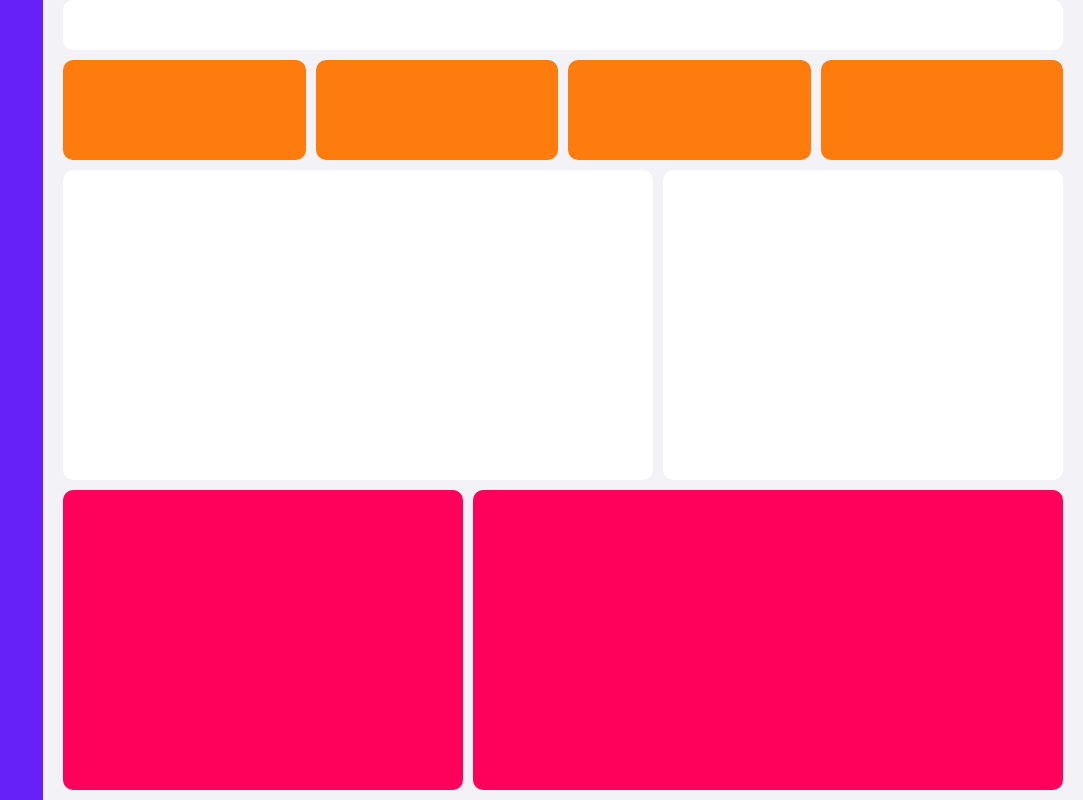
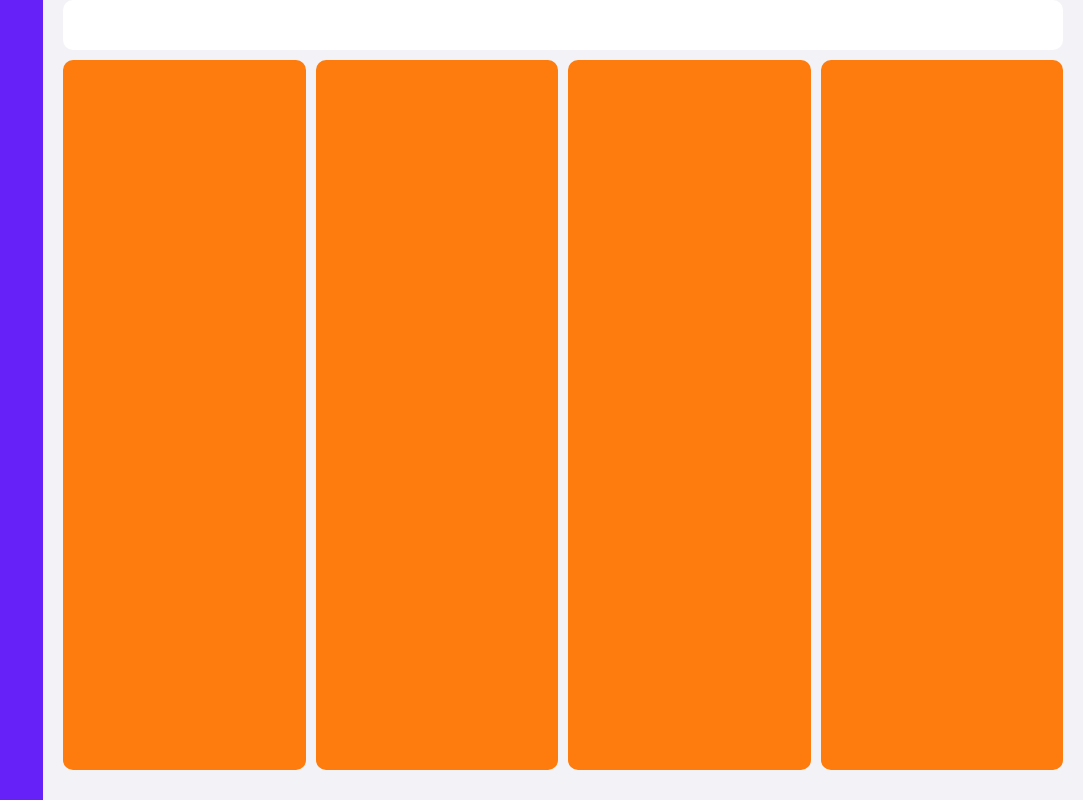
Before and after one commit to AlysoonFelipeeDev/admin-panel, a React (Vite) app: page / in a window 1280 px wide. Shown: the whole page, without its empty margins (197-1280 px from the left). Built offline with nearby package versions, Linux system fonts and the light colour scheme.

Commit message:
refactor: Separar o conteúdo do Dashboard do DefaultLayout usando a propriedade children

```diff
--- a/src/App.tsx
+++ b/src/App.tsx
@@ -1,4 +1,5 @@
 import { DefaultLayout } from './layouts/DefaultLayout'
+import { Dashboard } from './pages/Dashboard'
 import { GlobalStyles } from './styles/GlobalStyles'
 
 function App() {
@@ -6,7 +7,9 @@ function App() {
   return (
     <>
     <GlobalStyles />
-      <DefaultLayout />
+      <DefaultLayout>
+        {<Dashboard/>}
+      </DefaultLayout>
 
     </>
   )
--- a/src/layouts/DefaultLayout.tsx
+++ b/src/layouts/DefaultLayout.tsx
@@ -1,25 +1,17 @@
+import type { ReactNode } from "react"
 import styled from "styled-components"
 
-export function DefaultLayout() {
+interface DefaultLayoutProps {
+    children: ReactNode
+}
+
+export function DefaultLayout({children}: DefaultLayoutProps) {
     return (
         <Container>
             <Sidebar></Sidebar>
             <ContentContainer>
                 <Header></Header>
-                <Datas>
-                    <div></div>
-                    <div></div>
-                    <div></div>
-                    <div></div>
-                </Datas>
-                <Reports>
-                    <div></div>
-                    <div></div>
-                </Reports>
-                <Orders>
-                    <div></div>
-                    <div></div>
-                </Orders>
+                {children}
             </ContentContainer>
         </Container>
     )
@@ -39,7 +31,7 @@ const Sidebar = styled.div`
 
 const ContentContainer = styled.div`
     display: grid;
-    grid-template-rows: 50px 100px 1fr 1fr;
+    grid-template-rows: 50px 1fr;
     gap: 10px;
     margin: 0 20px
 
@@ -49,34 +41,3 @@ const Header = styled.header`
     background-color: #FFFFFF;
     border-radius: 10px
 `
-
-const Datas = styled.div`
-    display: grid;
-    grid-template-columns: 1fr 1fr 1fr 1fr;
-    gap: 10px;
-    div {
-        background-color: #FE7C0D;
-        border-radius: 10px
-    }
-`
-
-const Reports = styled.div`
-    display: grid;
-    grid-template-columns: 1fr 400px;
-    gap: 10px;
-    div {
-        background-color: #FFFFFF;
-        border-radius: 10px
-    }
-`
-
-const Orders = styled.div`
-    display: grid;
-    grid-template-columns: 400px 1fr;
-    gap: 10px;
-    div {
-        background-color: #FF005A;
-        border-radius: 10px;
-        margin-bottom: 10px;
-    }
-`
--- /dev/null
+++ b/src/pages/Dashboard.tsx
@@ -0,0 +1,53 @@
+import styled from "styled-components"
+
+export function Dashboard() {
+    return (
+        <>
+            <Datas>
+                <div></div>
+                <div></div>
+                <div></div>
+                <div></div>
+            </Datas>
+            <Reports>
+                <div></div>
+                <div></div>
+            </Reports>
+            <Orders>
+                <div></div>
+                <div></div>
+            </Orders>
+        </>
+    )
+}
+
+const Datas = styled.div`
+    display: grid;
+    grid-template-columns: 1fr 1fr 1fr 1fr;
+    gap: 10px;
+    div {
+        background-color: #FE7C0D;
+        border-radius: 10px
+    }
+`
+
+const Reports = styled.div`
+    display: grid;
+    grid-template-columns: 1fr 400px;
+    gap: 10px;
+    div {
+        background-color: #FFFFFF;
+        border-radius: 10px
+    }
+`
+
+const Orders = styled.div`
+    display: grid;
+    grid-template-columns: 400px 1fr;
+    gap: 10px;
+    div {
+        background-color: #FF005A;
+        border-radius: 10px;
+        margin-bottom: 10px;
+    }
+`
```
